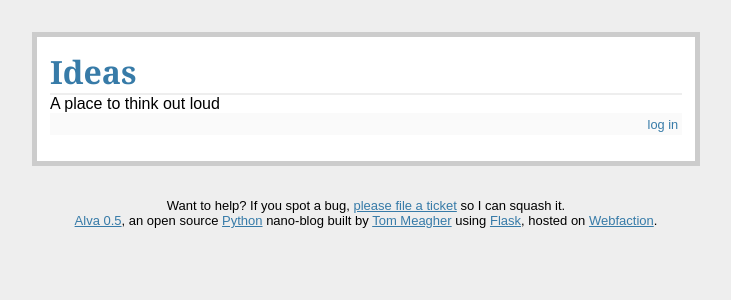
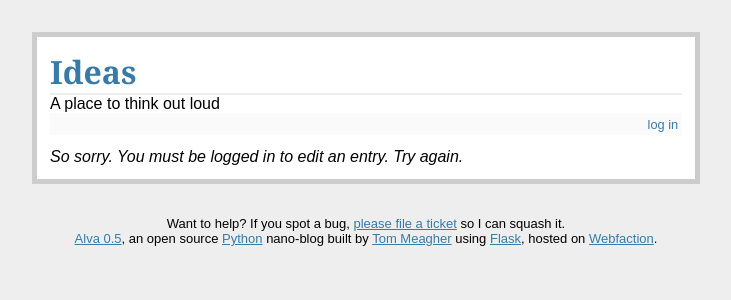
Before and after one commit to tommeagher/alva, a Python web app: template v1/templates/edit_entry.html in a window 1280 px wide. Shown: the top 300 px of the page, without its empty margins (274-1005 px from the left). Run offline with Jinja, Linux system fonts and the light colour scheme; the template is opened without the code that fills it, so the values that code supplies are empty.

Commit message:
added error message if you try to edit entry without being logged in

```diff
--- a/v1/templates/edit_entry.html
+++ b/v1/templates/edit_entry.html
@@ -49,6 +49,8 @@
    </dl>
   </form>
   </div>
+  {% else %}
 
+<em>So sorry. You must be logged in to edit an entry. Try again.</em>
 {% endif %}
 {% endblock %}
```
